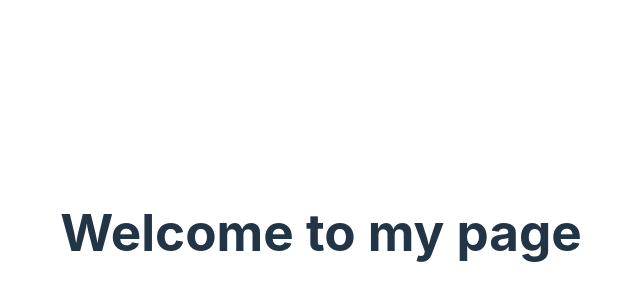
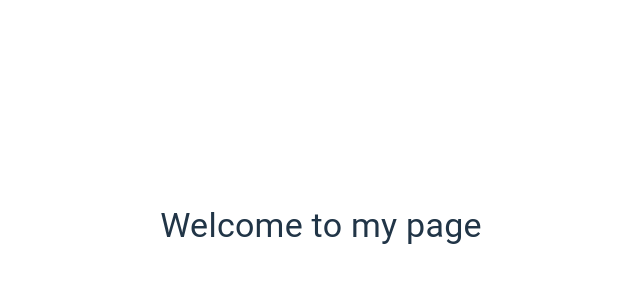
Before and after one commit to AmirFox/AmirFox.github.io, a React (Vite) app: page / in a window 1280 px wide. Shown: the part 168-468 px from the top of the page, without its empty margins (319-959 px from the left). Built offline with nearby package versions, Linux system fonts and the light colour scheme.

Commit message:
Modified app page to use MUI container and typography

```diff
--- a/src/App.tsx
+++ b/src/App.tsx
@@ -1,15 +1,16 @@
 import './App.css'
+import { Container, Typography } from '@mui/material'
 
 function App() {
   return (
-      <div className="App">
-        <header className="App-header">
-          <h1>Welcome to my page</h1>
-        </header>
+      <Container className="App">
+        <Typography variant="h4" component="h1" gutterBottom>
+          Welcome to my page
+        </Typography>
         <main>
           {/*TODO: Add main content here */}
         </main>
-      </div>
+      </Container>
   );
 }
 
```
